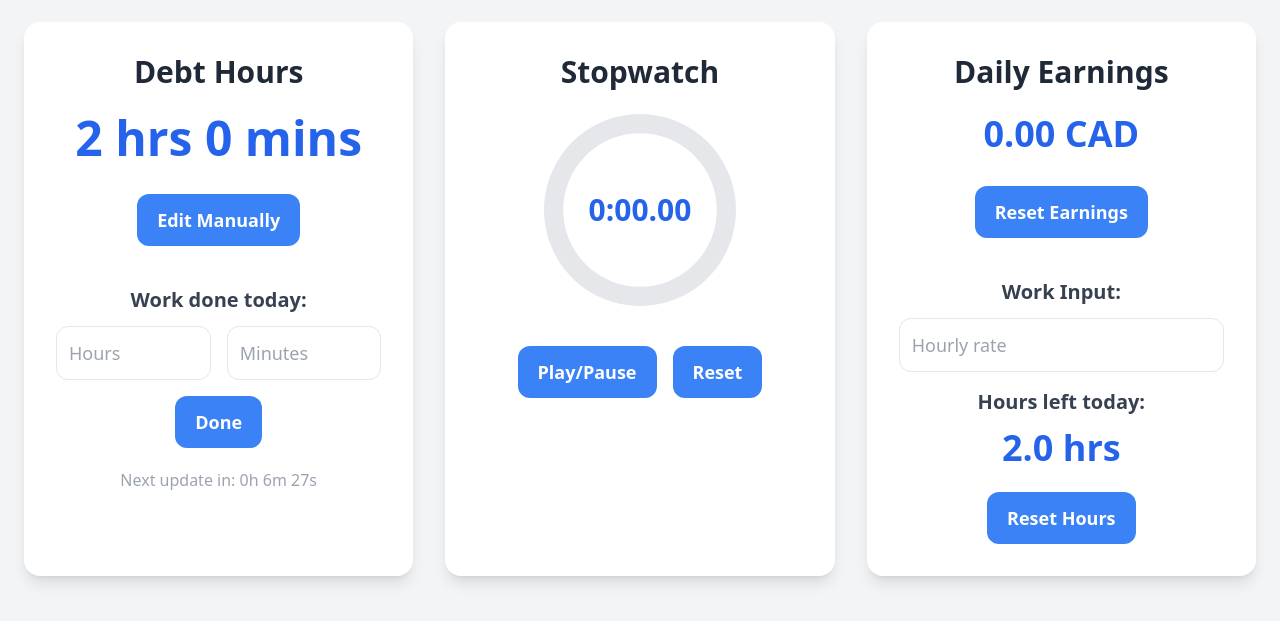
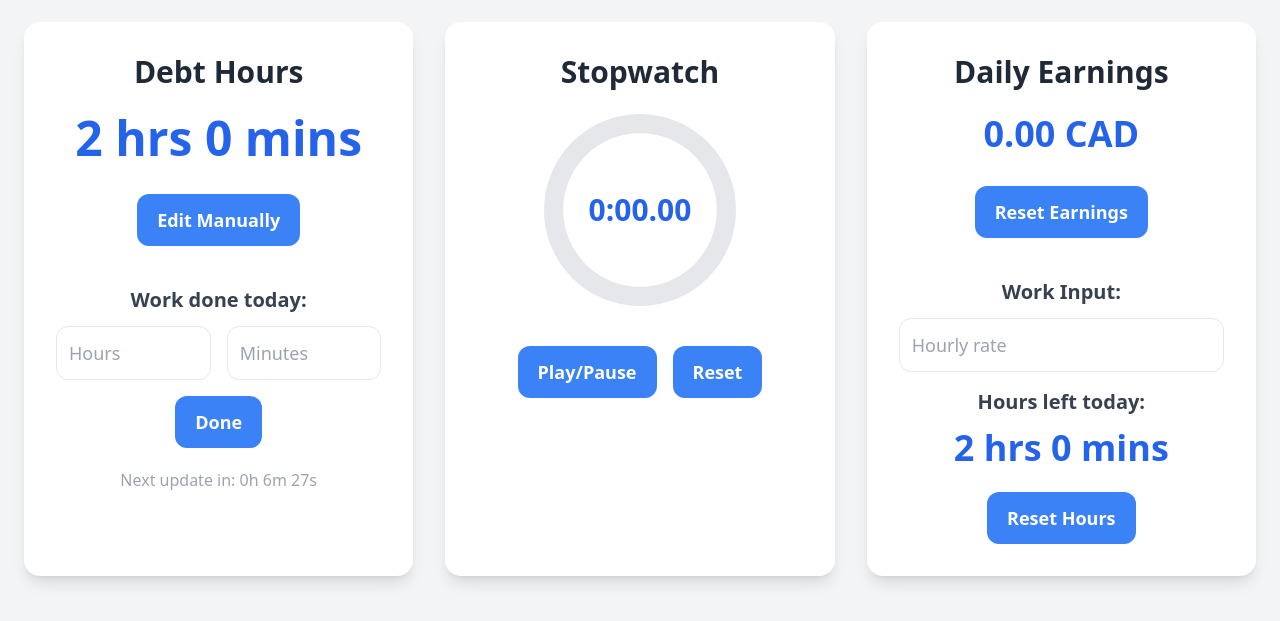
Before and after one commit to wcraske/hoursTracker, a plain HTML site: page index.html in a window 1280 px wide. Shown: the part 101-722 px from the top of the page. Drawn offline with nearby package versions, Linux system fonts and the light colour scheme.

Commit message:
added mins/hours to daily

```diff
--- a/index.html
+++ b/index.html
@@ -45,7 +45,9 @@
     };
 
     const updateHoursLeftDisplay = (hoursLeft) => {
-      document.getElementById("hoursLeft").innerText = `${hoursLeft.toFixed(1)} hrs`;
+      const hours = Math.floor(hoursLeft);
+      const minutes = Math.round((hoursLeft - hours) * 60);
+      document.getElementById("hoursLeft").innerText = `${hours} hrs ${minutes} mins`;
     };
 
     const loadData = async () => {
```
